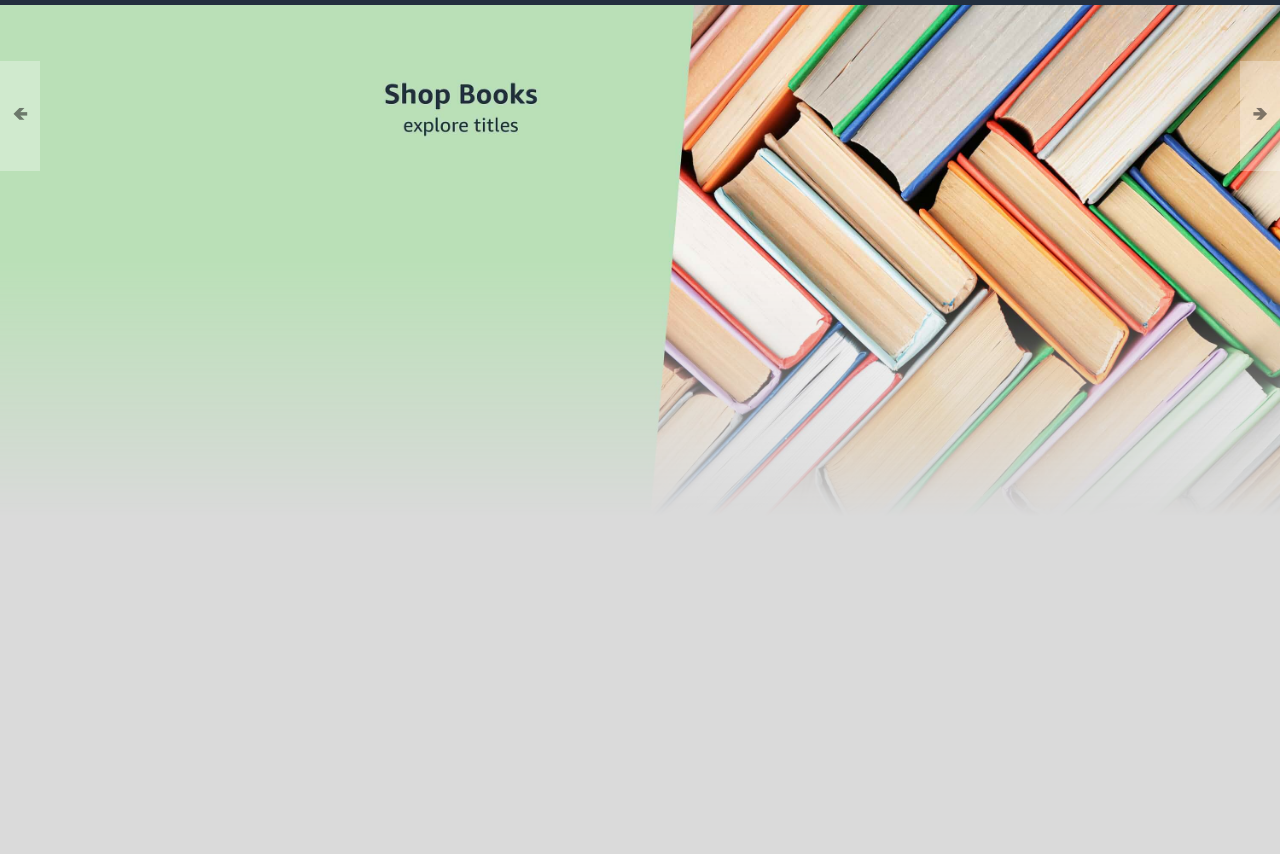
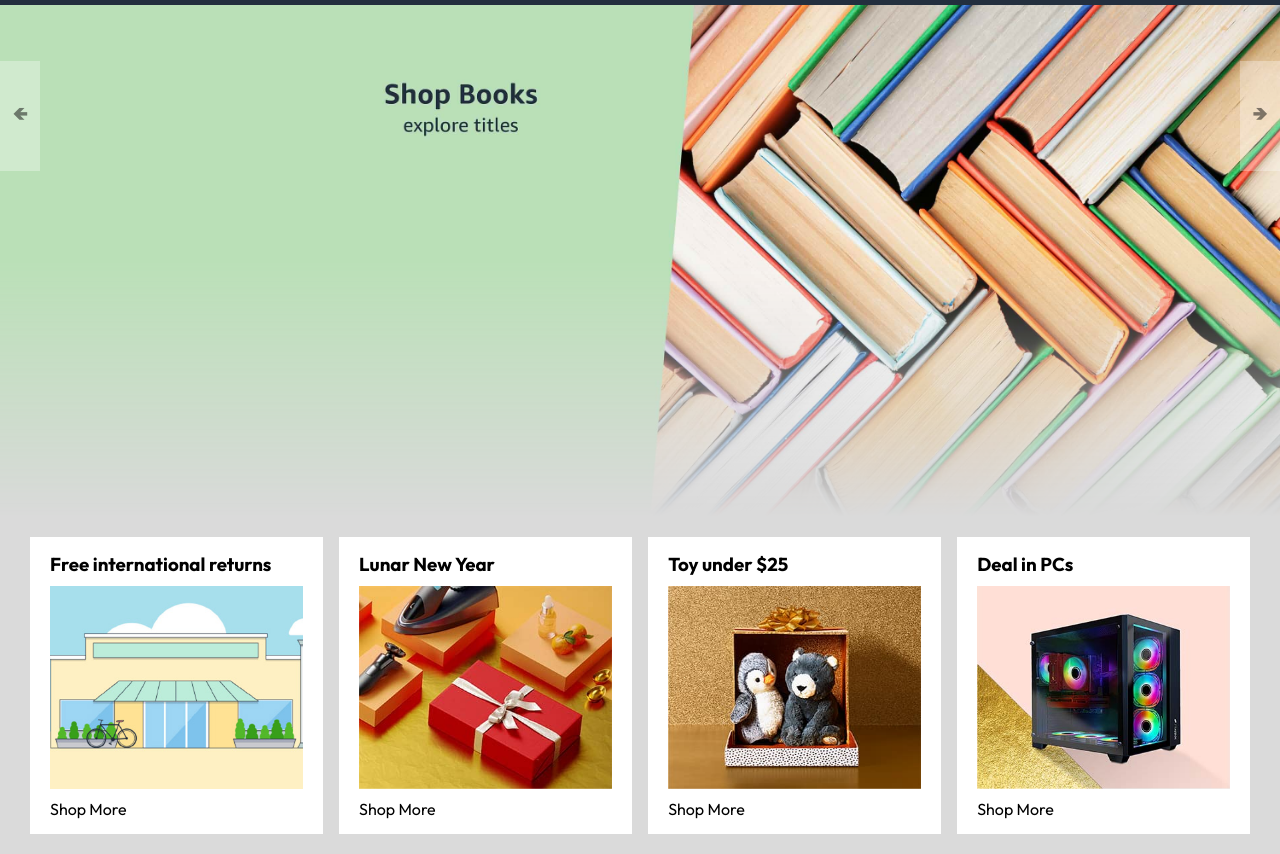
Before and after one commit to kamruzzamanBappy/amazon_clone, a plain HTML site: page index.html in a window 1280 px wide. Shown: the part 99-953 px from the top of the page. Before the commit the page ends 800 px from the top, so only its background shows below. Drawn offline with Linux system fonts and the light colour scheme.

Commit message:
Add files via upload

```diff
--- a/index.html
+++ b/index.html
@@ -78,6 +78,28 @@
         <img src="./assets/header6.jpg" class="header-img" alt="" />
       </ul>
     </div>
+    <div class="box-row">
+    <div class="box-col">
+        <h3>Free international returns</h3>
+        <img src="./assets/box1-1.jpg" alt="">
+        <a href="/">Shop More</a>
+    </div>
+    <div class="box-col">
+        <h3>Lunar New Year</h3>
+        <img src="./assets/box1-2.jpg" alt="">
+        <a href="/">Shop More</a>
+    </div>
+    <div class="box-col">
+        <h3>Toy under $25</h3>
+        <img src="./assets/box1-3.jpg" alt="">
+        <a href="/">Shop More</a>
+    </div>
+    <div class="box-col">
+        <h3>Deal in PCs</h3>
+        <img src="./assets/box1-4.jpg" alt="">
+        <a href="/">Shop More</a>
+    </div>
+</div>
     <script src="script.js"></script>
   </body>
 </html>
--- a/style.css
+++ b/style.css
@@ -124,3 +124,19 @@ nav {
 .control_next {
   right: 0;
 }
+.box-row {
+  display: flex;
+  flex-wrap: wrap;
+  row-gap: 20px;
+  justify-content: space-between;
+  margin: 20px 30px;
+}
+.box-col {
+  display: flex;
+  flex-direction: column;
+  gap: 10px;
+  padding: 15px 20px;
+  background: #fff;
+  max-width: 24%;
+  min-height: 200px;
+}
```
